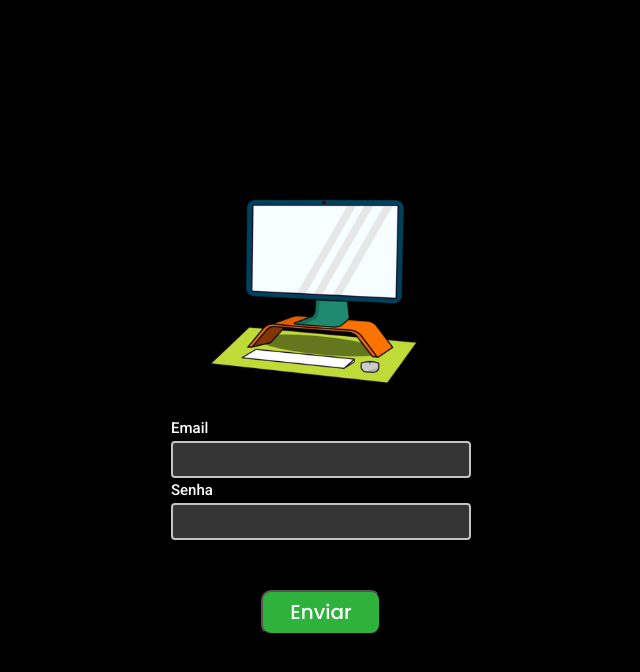
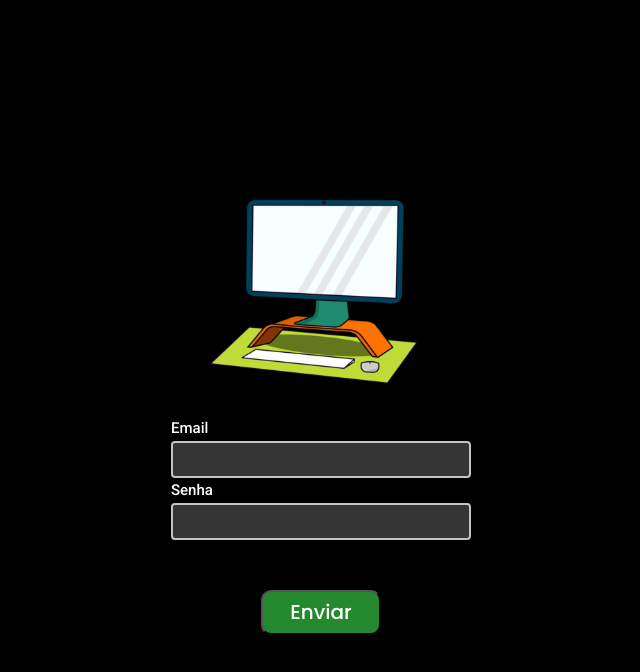
Before and after one commit to Pauloo-Deev/DesafioFDS, a plain HTML site: page index.html in a window 1280 px wide. In both pictures the pointer is over the input "Enviar". Shown: the whole page, without its empty margins (319-959 px from the left). Drawn offline with Linux system fonts and the light colour scheme.

Commit message:
Atualizacao Button Hover

```diff
--- a/style.css
+++ b/style.css
@@ -71,3 +71,8 @@ input:focus {
 
   letter-spacing: 0em;
 }
+
+#Button:hover {
+  cursor: pointer;
+  background: rgba(47, 178, 60, 0.774);
+}
```
